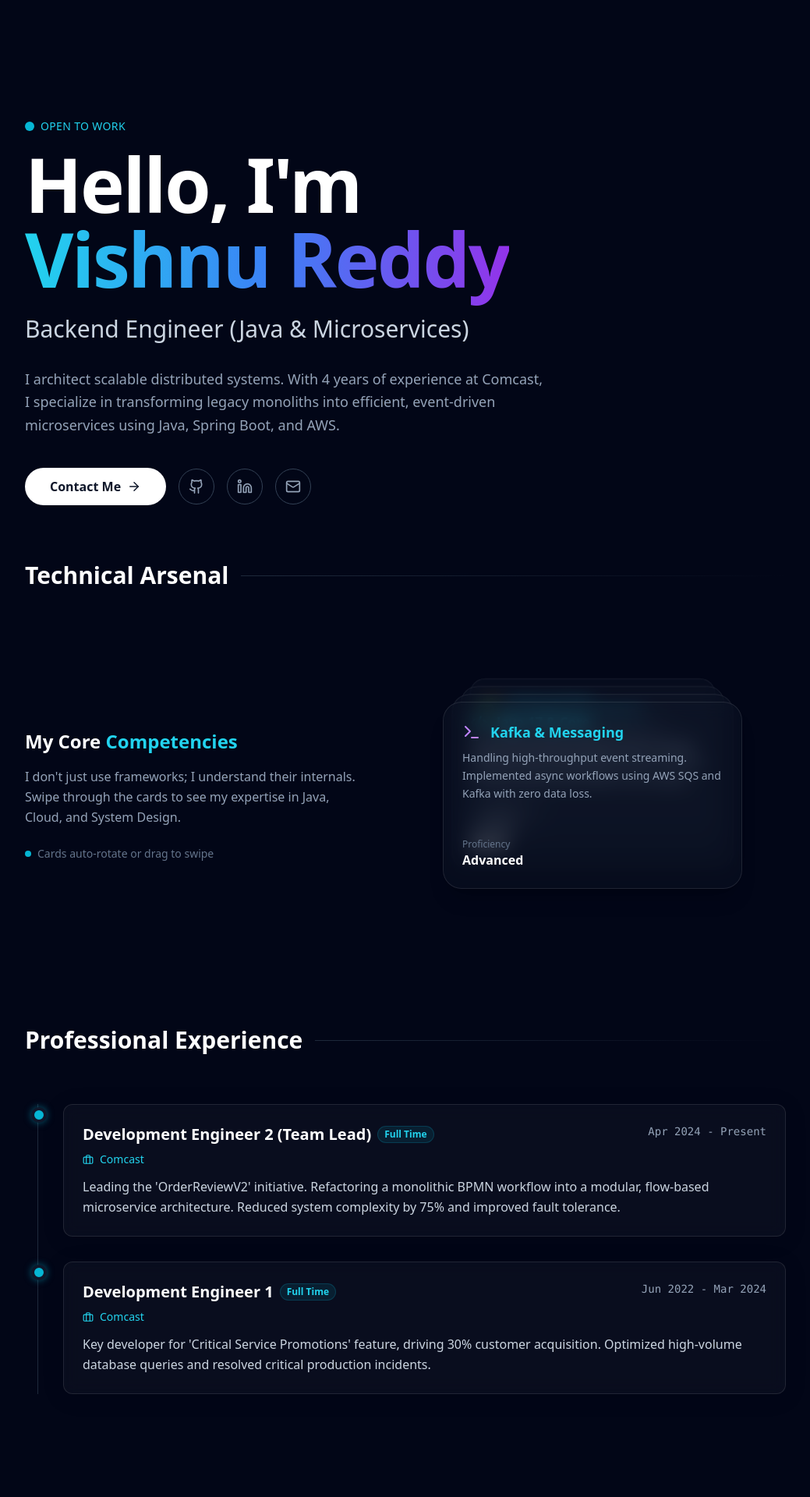
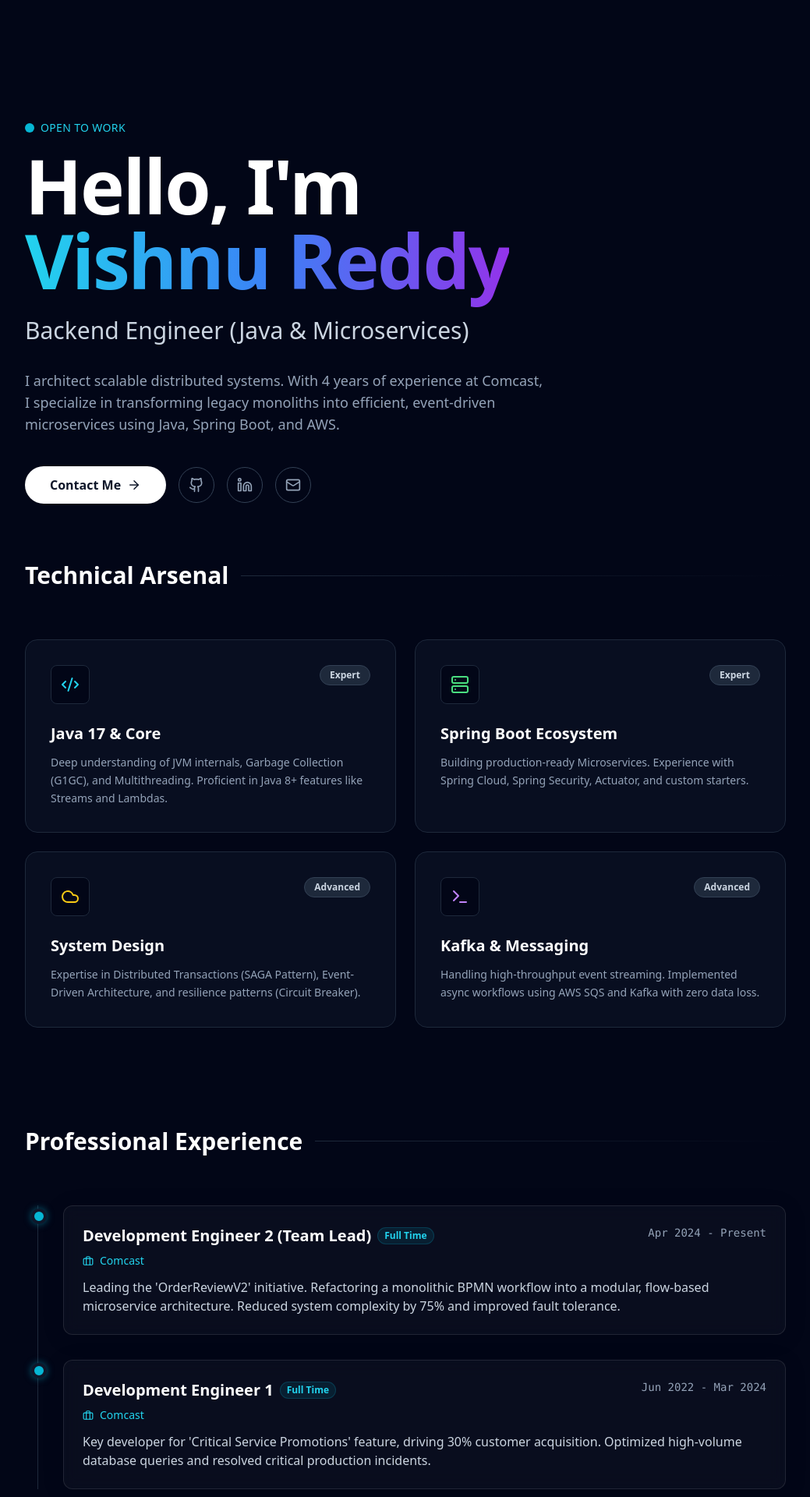
Before and after one commit to vishnu-reddy-k/vishnu-portfolio, a Next.js app: page / in a window 1280 px wide. Shown: the top 1920 px of the page at 78% size, without its empty margins (120-1159 px from the left). Built offline with nearby package versions, Linux system fonts and the light colour scheme.

Commit message:
Update page.js

```diff
--- a/app/page.js
+++ b/app/page.js
@@ -2,7 +2,6 @@
 
 import { motion } from "framer-motion";
 import { Github, Linkedin, Mail, Code2, Server, Cloud, Terminal, ArrowRight, ExternalLink, Briefcase } from "lucide-react";
-import { CardStack } from "../components/ui/card-stack";
 
 // --- VISHNU'S DATA ---
 const personalInfo = {
@@ -85,22 +84,22 @@ const stagger = {
 
 export default function Portfolio() {
   return (
-    // FORCE DARK BACKGROUND HERE
-    <main className="min-h-screen relative bg-slate-950 selection:bg-cyan-500 selection:text-white overflow-hidden text-slate-200">
+    // Added overflow-x-hidden to prevent horizontal scrolling on mobile
+    <main className="min-h-screen relative bg-slate-950 selection:bg-cyan-500 selection:text-white overflow-x-hidden text-slate-200 font-sans">
 
       {/* BACKGROUND GLOW BLOBS */}
       <div className="fixed inset-0 w-full h-full -z-10 pointer-events-none">
-        <div className="absolute top-0 left-1/4 w-96 h-96 bg-purple-600/20 rounded-full mix-blend-screen filter blur-3xl opacity-30 animate-blob"></div>
-        <div className="absolute top-0 right-1/4 w-96 h-96 bg-cyan-600/20 rounded-full mix-blend-screen filter blur-3xl opacity-30 animate-blob animation-delay-2000"></div>
-        <div className="absolute -bottom-32 left-1/3 w-96 h-96 bg-blue-600/20 rounded-full mix-blend-screen filter blur-3xl opacity-30 animate-blob animation-delay-4000"></div>
+        <div className="absolute top-0 left-1/4 w-72 h-72 md:w-96 md:h-96 bg-purple-600/20 rounded-full mix-blend-screen filter blur-3xl opacity-30 animate-blob"></div>
+        <div className="absolute top-0 right-1/4 w-72 h-72 md:w-96 md:h-96 bg-cyan-600/20 rounded-full mix-blend-screen filter blur-3xl opacity-30 animate-blob animation-delay-2000"></div>
+        <div className="absolute -bottom-32 left-1/3 w-72 h-72 md:w-96 md:h-96 bg-blue-600/20 rounded-full mix-blend-screen filter blur-3xl opacity-30 animate-blob animation-delay-4000"></div>
       </div>
 
-      <div className="max-w-5xl mx-auto px-6 py-20">
+      <div className="max-w-5xl mx-auto px-4 sm:px-6 py-12 md:py-20">
 
         {/* HERO SECTION */}
         <motion.section
           initial="initial" animate="animate" variants={stagger}
-          className="flex flex-col justify-center min-h-[80vh] text-center md:text-left"
+          className="flex flex-col justify-center min-h-[70vh] md:min-h-[80vh] text-center md:text-left mb-16 md:mb-0"
         >
           <motion.div variants={fadeInUp} className="mb-4 flex items-center justify-center md:justify-start gap-2">
             <span className="relative flex h-3 w-3">
@@ -110,77 +109,97 @@ export default function Portfolio() {
             <span className="text-cyan-400 text-sm font-medium tracking-wide uppercase">Open to Work</span>
           </motion.div>
 
-          <motion.h1 variants={fadeInUp} className="text-5xl md:text-8xl font-bold tracking-tight text-white mb-6">
+          <motion.h1 variants={fadeInUp} className="text-4xl sm:text-5xl md:text-8xl font-bold tracking-tight text-white mb-6">
             Hello, I'm <br />
-            <span className="text-transparent bg-clip-text bg-gradient-to-r from-cyan-400 via-blue-500 to-purple-600">
+            <span className="text-transparent bg-clip-text bg-gradient-to-r from-cyan-400 via-blue-500 to-purple-600 block mt-2 md:inline md:mt-0">
               {personalInfo.name}
             </span>
           </motion.h1>
 
-          <motion.h2 variants={fadeInUp} className="text-2xl md:text-3xl text-slate-300 font-light mb-8 max-w-2xl">
+          <motion.h2 variants={fadeInUp} className="text-xl sm:text-2xl md:text-3xl text-slate-300 font-light mb-8 max-w-2xl mx-auto md:mx-0">
             {personalInfo.role}
           </motion.h2>
 
-          <motion.p variants={fadeInUp} className="text-lg text-slate-400 leading-relaxed max-w-2xl mb-10">
+          <motion.p variants={fadeInUp} className="text-base sm:text-lg text-slate-400 leading-relaxed max-w-2xl mb-10 mx-auto md:mx-0">
             {personalInfo.about}
           </motion.p>
 
-          <motion.div variants={fadeInUp} className="flex flex-col md:flex-row gap-4 items-center justify-center md:justify-start">
-            <a href={`mailto:${personalInfo.email}`} className="group relative px-8 py-3 bg-white text-slate-900 rounded-full font-bold hover:bg-cyan-50 transition-all flex items-center gap-2">
+          <motion.div variants={fadeInUp} className="flex flex-col sm:flex-row gap-4 items-center justify-center md:justify-start">
+            <a href={`mailto:${personalInfo.email}`} className="group relative w-full sm:w-auto px-8 py-3 bg-white text-slate-900 rounded-full font-bold hover:bg-cyan-50 transition-all flex items-center justify-center gap-2">
               Contact Me <ArrowRight size={18} className="group-hover:translate-x-1 transition-transform"/>
             </a>
             <div className="flex gap-4">
               <SocialIcon icon={<Github size={20}/>} href="https://github.com" />
-              <SocialIcon icon={<Linkedin size={20}/>} href="https://www.linkedin.com/in/reddykv/" />
+              <SocialIcon icon={<Linkedin size={20}/>} href="https://linkedin.com" />
               <SocialIcon icon={<Mail size={20}/>} href={`mailto:${personalInfo.email}`} />
             </div>
           </motion.div>
         </motion.section>
 
-        {/* SKILLS SECTION (DRAGGABLE CARDS) */}
+        {/* SKILLS SECTION - NEON GLASS GRID */}
         <SectionHeader title="Technical Arsenal" />
-        <div className="h-[25rem] flex items-center justify-center w-full mb-24">
-          <div className="flex flex-col md:flex-row items-center gap-10 md:gap-24 w-full">
-            <div className="max-w-md text-center md:text-left flex-1">
-               <h3 className="text-2xl font-bold text-white mb-4">
-                 My Core <span className="text-cyan-400">Competencies</span>
-               </h3>
-               <p className="text-slate-400 leading-relaxed mb-6">
-                 I don't just use frameworks; I understand their internals.
-                 Swipe through the cards to see my expertise in Java, Cloud, and System Design.
-               </p>
-               <div className="flex items-center gap-2 text-sm text-slate-500 justify-center md:justify-start">
-                  <div className="w-2 h-2 rounded-full bg-cyan-500 animate-pulse"></div>
-                  Cards auto-rotate or drag to swipe
-               </div>
-            </div>
-            <div className="flex-1 flex justify-center md:justify-start">
-                <CardStack items={skillCards} />
-            </div>
-          </div>
+        <div className="grid grid-cols-1 md:grid-cols-2 gap-4 md:gap-6 mb-24 md:mb-32">
+          {skillCards.map((card) => (
+            <motion.div
+              key={card.id}
+              initial={{ opacity: 0, y: 20 }}
+              whileInView={{ opacity: 1, y: 0 }}
+              viewport={{ once: true }}
+              whileHover={{ y: -5 }}
+              className="group relative p-6 md:p-8 rounded-2xl bg-slate-900/50 border border-slate-800 hover:border-cyan-500/50 transition-all duration-300 hover:shadow-[0_0_30px_rgba(6,182,212,0.15)]"
+            >
+              <div className="absolute inset-0 bg-gradient-to-br from-cyan-500/5 to-purple-500/5 rounded-2xl opacity-0 group-hover:opacity-100 transition-opacity" />
+              <div className="relative z-10 flex flex-col h-full">
+                <div className="flex justify-between items-start mb-4 md:mb-6">
+                  <div className="p-3 rounded-lg bg-slate-950 border border-slate-800 group-hover:border-cyan-500/30 group-hover:bg-cyan-950/20 transition-colors">
+                    <div className="transform group-hover:scale-110 transition-transform duration-300">
+                       {card.icon}
+                    </div>
+                  </div>
+                  <span className="text-xs font-bold px-3 py-1 rounded-full bg-slate-800 text-slate-300 border border-slate-700 group-hover:border-cyan-500/30 group-hover:text-cyan-400 transition-colors">
+                    {card.designation}
+                  </span>
+                </div>
+                <h3 className="text-lg md:text-xl font-bold text-white mb-2 md:mb-3 group-hover:text-cyan-400 transition-colors">
+                  {card.name}
+                </h3>
+                <p className="text-slate-400 text-sm leading-relaxed">
+                  {card.content}
+                </p>
+              </div>
+            </motion.div>
+          ))}
         </div>
 
         {/* EXPERIENCE SECTION */}
         <SectionHeader title="Professional Experience" />
-        <div className="space-y-8 mb-32 relative pl-8 border-l border-slate-800 ml-4">
+        {/* Adjusted padding left for mobile to fix alignment */}
+        <div className="space-y-8 mb-24 md:mb-32 relative pl-6 md:pl-8 border-l border-slate-800 ml-2 md:ml-4">
           {experience.map((job, idx) => (
             <motion.div
               key={idx}
               initial={{ opacity: 0, x: -20 }} whileInView={{ opacity: 1, x: 0 }} viewport={{ once: true }} transition={{ delay: idx * 0.2 }}
               className="relative"
             >
-              <span className="absolute -left-[41px] top-1 h-5 w-5 rounded-full border-4 border-slate-900 bg-cyan-500 shadow-[0_0_10px_rgba(6,182,212,0.5)]"></span>
-              <div className="glass-card p-6 rounded-xl hover:bg-white/5 transition-colors">
-                <div className="flex flex-col md:flex-row justify-between mb-2">
-                  <h3 className="text-xl font-bold text-white flex items-center gap-2">
-                    {job.role} <span className="text-xs px-2 py-0.5 rounded-full bg-cyan-500/10 text-cyan-400 border border-cyan-500/20">Full Time</span>
+              {/* Adjusted dot position for mobile */}
+              <span className="absolute -left-[33px] md:-left-[41px] top-1 h-4 w-4 md:h-5 md:w-5 rounded-full border-4 border-slate-900 bg-cyan-500 shadow-[0_0_10px_rgba(6,182,212,0.5)]"></span>
+
+              <div className="glass-card p-5 md:p-6 rounded-xl hover:bg-white/5 transition-colors">
+                <div className="flex flex-col md:flex-row justify-between mb-2 gap-1">
+                  <h3 className="text-lg md:text-xl font-bold text-white flex flex-wrap items-center gap-2">
+                    {job.role}
+                    <span className="text-[10px] md:text-xs px-2 py-0.5 rounded-full bg-cyan-500/10 text-cyan-400 border border-cyan-500/20 whitespace-nowrap">
+                      Full Time
+                    </span>
                   </h3>
                   <span className="text-slate-400 font-mono text-sm">{job.date}</span>
                 </div>
                 <p className="text-cyan-400 font-medium text-sm mb-3 flex items-center gap-2">
                   <Briefcase size={14}/> {job.company}
                 </p>
-                <p className="text-slate-300 leading-relaxed">{job.desc}</p>
+                <p className="text-slate-300 text-sm md:text-base leading-relaxed">
+                  {job.desc}
+                </p>
               </div>
             </motion.div>
           ))}
@@ -188,19 +207,21 @@ export default function Portfolio() {
 
         {/* PROJECTS SECTION */}
         <SectionHeader title="Featured Projects" />
-        <div className="grid md:grid-cols-2 gap-8 mb-32">
+        <div className="grid grid-cols-1 md:grid-cols-2 gap-6 md:gap-8 mb-20 md:mb-32">
           {projects.map((project, idx) => (
             <motion.div
               key={idx}
               initial={{ opacity: 0, y: 20 }} whileInView={{ opacity: 1, y: 0 }} viewport={{ once: true }} transition={{ delay: idx * 0.1 }}
-              className="glass-card p-8 rounded-2xl relative overflow-hidden group hover:border-cyan-500/30 transition-all duration-300"
+              className="glass-card p-6 md:p-8 rounded-2xl relative overflow-hidden group hover:border-cyan-500/30 transition-all duration-300"
             >
-              <div className="absolute top-0 right-0 p-6 opacity-0 group-hover:opacity-100 transition-opacity translate-x-2 group-hover:translate-x-0">
+              <div className="absolute top-0 right-0 p-6 opacity-0 group-hover:opacity-100 transition-opacity translate-x-2 group-hover:translate-x-0 hidden md:block">
                 <ExternalLink className="text-cyan-400" size={24} />
               </div>
-              <h3 className="text-2xl font-bold text-white mb-2 group-hover:text-cyan-400 transition-colors">{project.title}</h3>
+              <h3 className="text-xl md:text-2xl font-bold text-white mb-2 group-hover:text-cyan-400 transition-colors">
+                {project.title}
+              </h3>
               <p className="text-cyan-400 text-sm font-mono mb-4">{project.tech}</p>
-              <p className="text-slate-300 leading-relaxed">
+              <p className="text-slate-300 text-sm md:text-base leading-relaxed">
                 {project.desc}
               </p>
             </motion.div>
@@ -208,7 +229,7 @@ export default function Portfolio() {
         </div>
 
         {/* FOOTER */}
-        <footer className="border-t border-slate-800 pt-10 text-center text-slate-500">
+        <footer className="border-t border-slate-800 pt-10 pb-10 text-center text-slate-500 text-sm">
           <p>© {new Date().getFullYear()} Vishnu Reddy. Crafted with Next.js & Tailwind.</p>
         </footer>
 
@@ -220,8 +241,8 @@ export default function Portfolio() {
 // HELPER COMPONENTS
 function SectionHeader({ title }) {
   return (
-    <div className="flex items-center gap-4 mb-16">
-      <h2 className="text-3xl font-bold text-white">{title}</h2>
+    <div className="flex items-center gap-4 mb-10 md:mb-16">
+      <h2 className="text-2xl md:text-3xl font-bold text-white shrink-0">{title}</h2>
       <div className="h-px flex-1 bg-gradient-to-r from-slate-800 to-transparent"></div>
     </div>
   );
```
